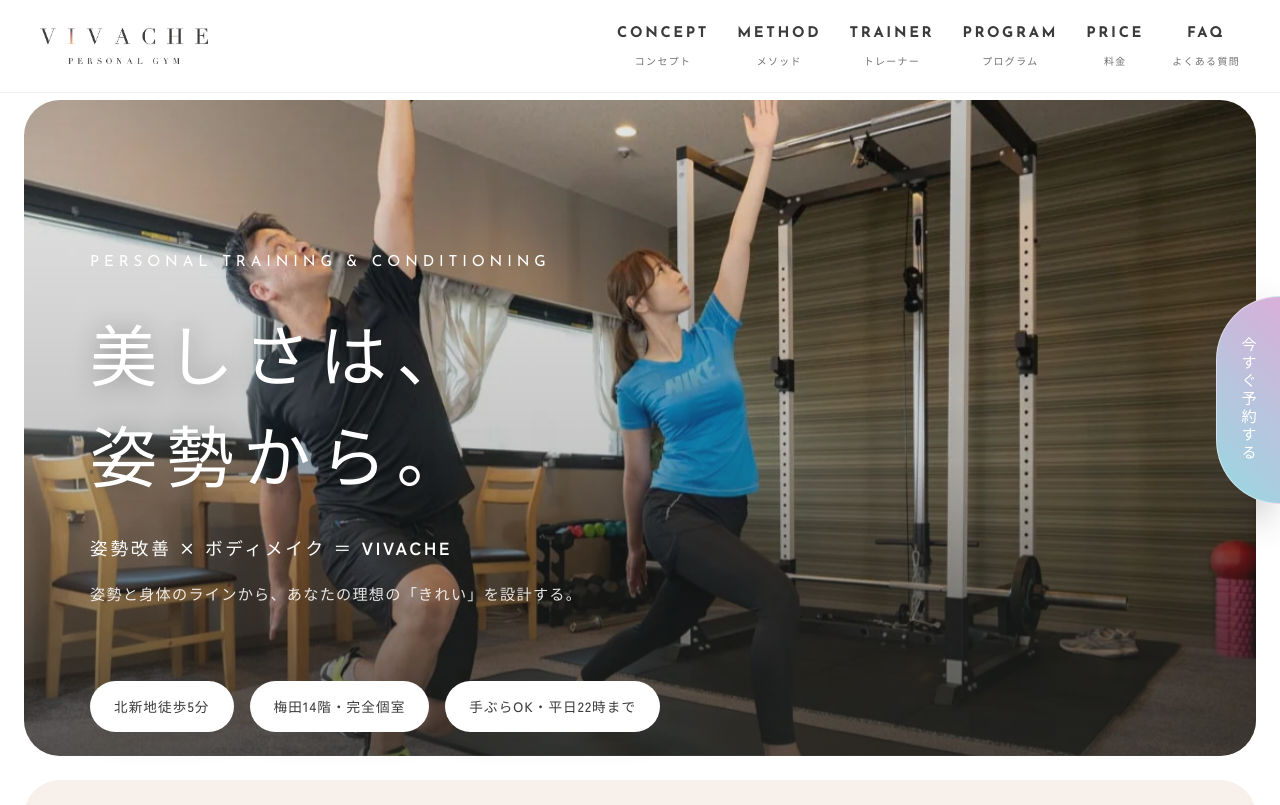
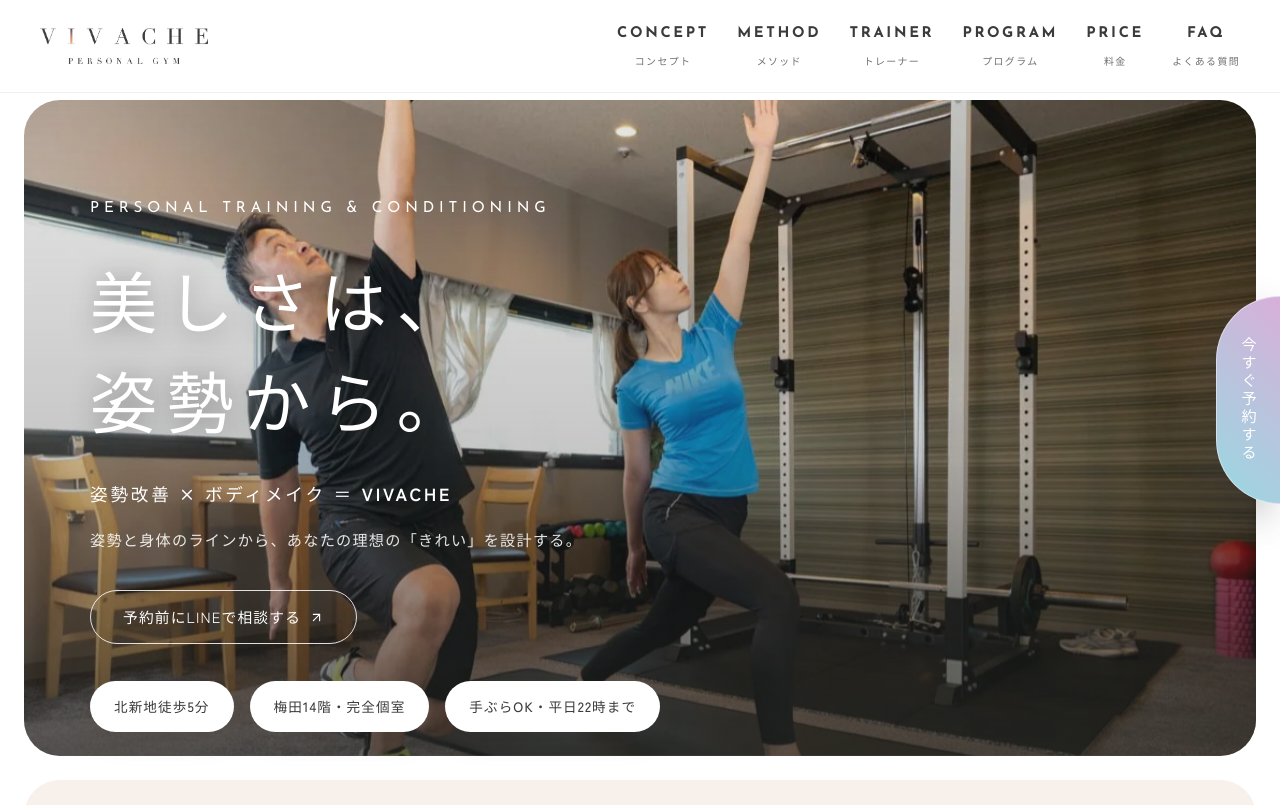
Before and after one commit to eleven-ws/vivache, a React (Vite) app: page / in a window 1280 px wide. Shown: the top 805 px of the page. Built offline with nearby package versions, Linux system fonts and the light colour scheme.

Commit message:
fix: LINE相談リンクを更新

```diff
--- a/src/AppAVer5.tsx
+++ b/src/AppAVer5.tsx
@@ -40,8 +40,7 @@ import {
 import { SITE_CONFIG, trackEvent, type TrackingEvent } from "./siteConfig";
 
 const isHotPepperReady = SITE_CONFIG.HOTPEPPER_URL.trim().length > 0;
-const isLineReady =
-  SITE_CONFIG.LINE_URL.trim().length > 0 && SITE_CONFIG.LINE_URL !== "https://line.me/";
+const isLineReady = SITE_CONFIG.LINE_URL.trim().length > 0;
 
 const NAV_JA: Record<string, string> = {
   CONCEPT: "コンセプト",
--- a/src/siteConfig.ts
+++ b/src/siteConfig.ts
@@ -2,7 +2,7 @@ const ADDRESS = "〒530-0047 大阪府大阪市北区西天満４丁目１５−
 
 /** 公開前に確定情報へ差し替える項目を集約しています。 */
 export const SITE_CONFIG = {
-  LINE_URL: "https://line.me/",
+  LINE_URL: "https://vivache.eleven-ws.app/auth/line?ref=website",
   HOTPEPPER_URL: "",
   INSTAGRAM_URL: "https://www.instagram.com/vivache1001/",
   ADDRESS,
```
